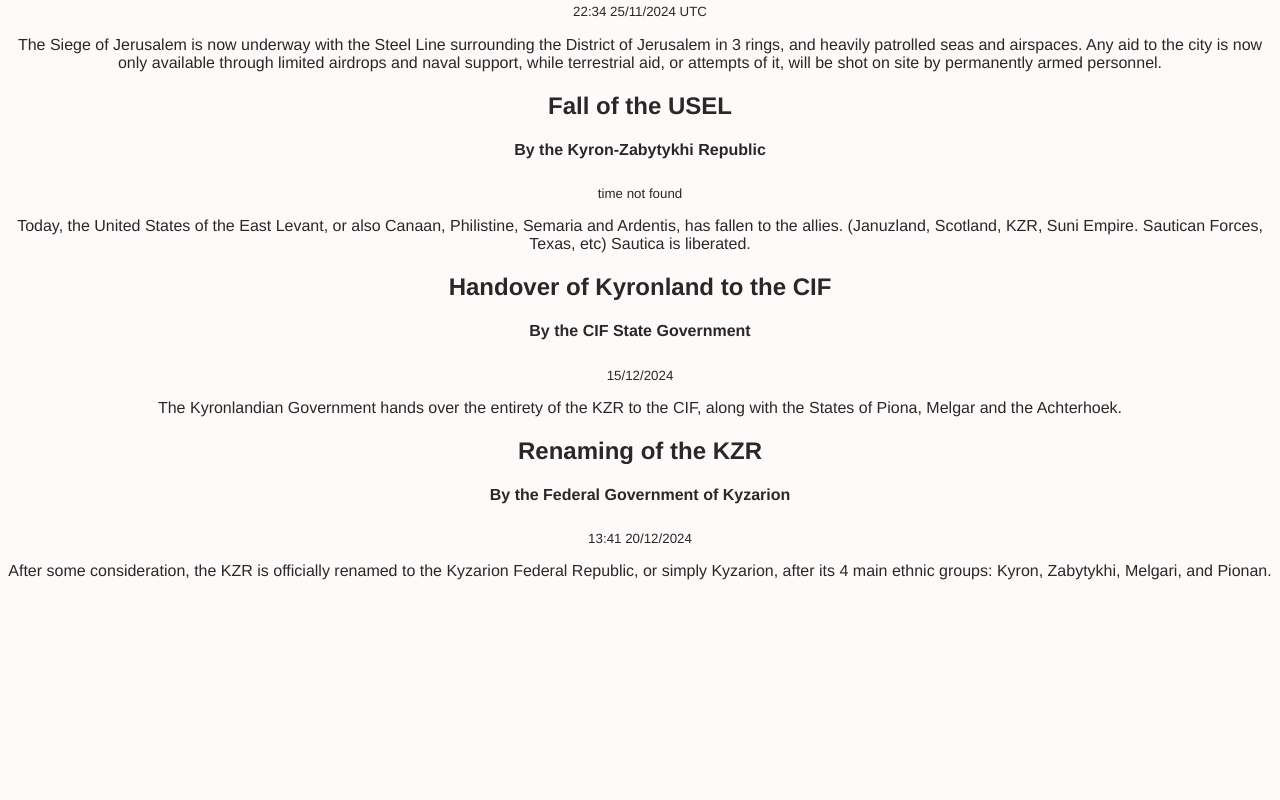
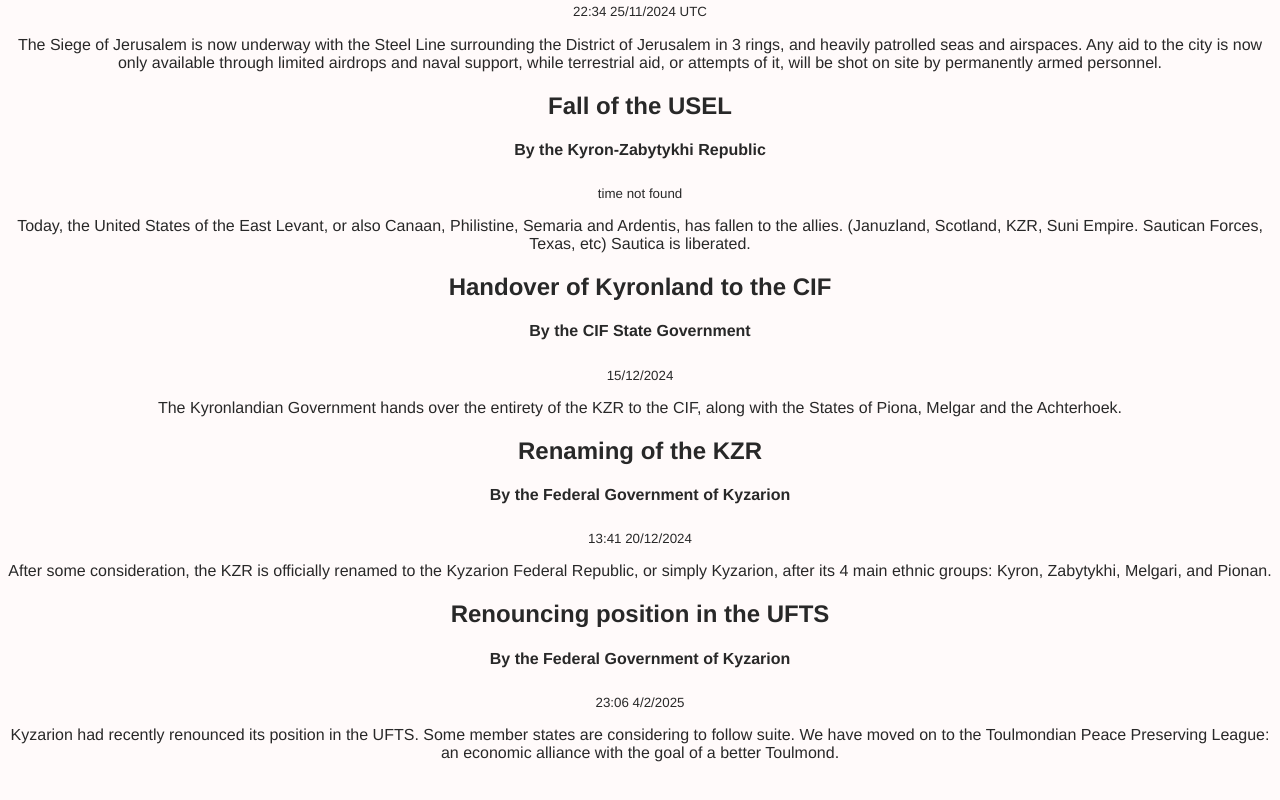
Before and after one commit to bionik-aster/kyzarion.kzr, a plain HTML site: page index.html in a window 1280 px wide. Shown: the part 2169-2969 px from the top of the page. Before the commit the page ends 2809 px from the top, so only its background shows below. Drawn offline with Linux system fonts and the light colour scheme.

Commit message:
Update index.html

```diff
--- a/index.html
+++ b/index.html
@@ -113,7 +113,12 @@
     <p>
       After some consideration, the KZR is officially renamed to the Kyzarion Federal Republic, or simply Kyzarion, after its 4 main ethnic groups: Kyron, Zabytykhi, Melgari, and Pionan.
     </p>
-    </div>
+    <h2>Renouncing position in the UFTS</h2>
+    <h4>By the Federal Government of Kyzarion</h4>
+    <p><sub>23:06 4/2/2025</sub></p>
+    <p>
+      Kyzarion had recently renounced its position in the UFTS. Some member states are considering to follow suite. We have moved on to the Toulmondian Peace Preserving League: an economic alliance with the goal of a better Toulmond.
+    </p>
     <br>
     <br>
   </body>
```
